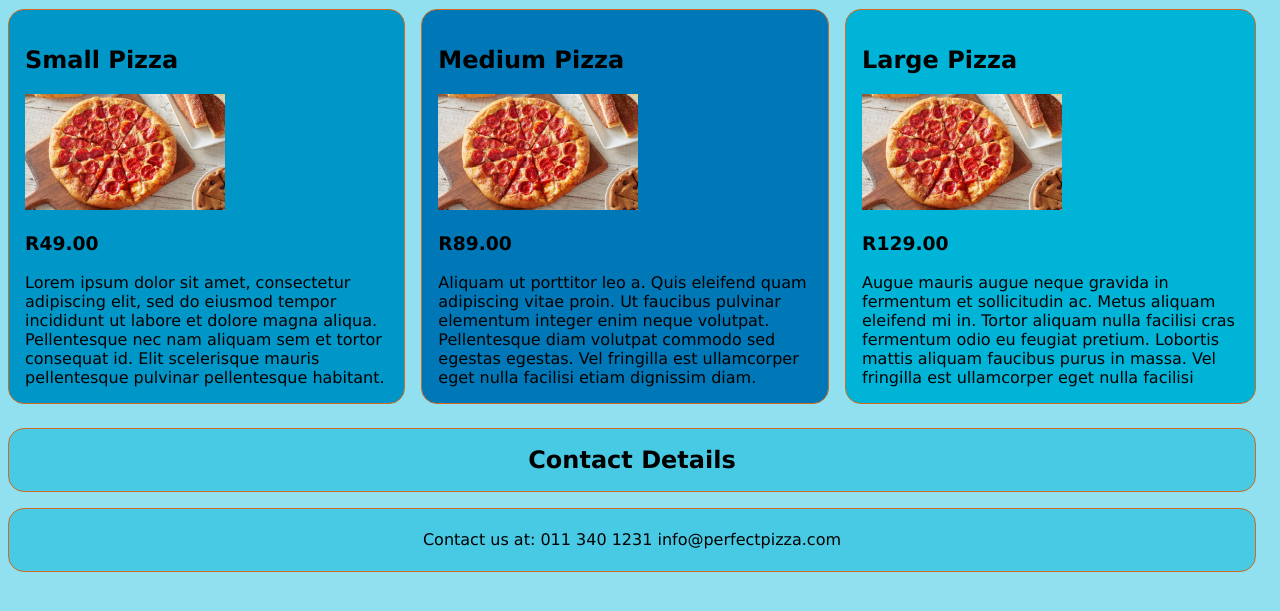
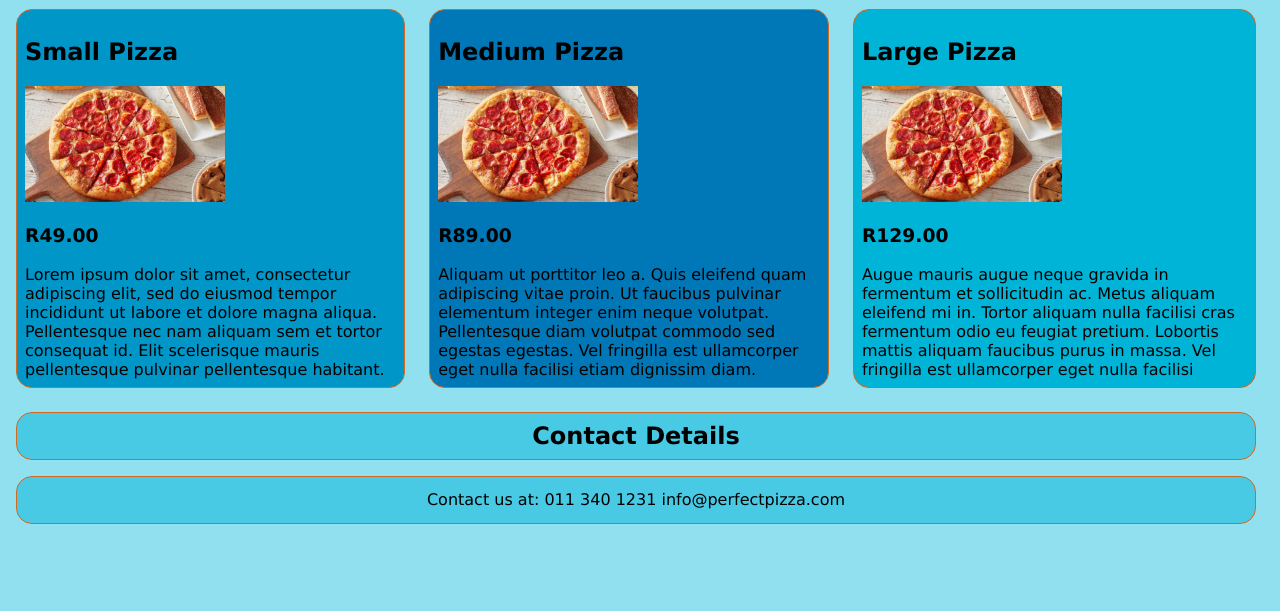
Before and after one commit to sakhile217/perfect-pizza, a plain HTML site: page index.html in a window 1280 px wide. Shown: the part 45-656 px from the top of the page. Drawn offline with Linux system fonts and the light colour scheme.

Commit message:
Commit background

```diff
--- a/style.css
+++ b/style.css
@@ -1,5 +1,5 @@
 body {
-background-color: rgba(0, 0, 205, 0.692) ;
+background-color: rgba(0, 147, 205, 0.897) ;
 font-family: Verdana, Geneva, Tahoma, sans-serif;
 
 }
@@ -18,9 +18,9 @@ font-family: Verdana, Geneva, Tahoma, sans-serif;
 
 .pizza {
     border: 1px solid chocolate;
-    padding: 1em;
+    padding: 0.5em;
     margin: 1em;
-margin-left: 0em;
+margin-left: 0.5em;
 margin-bottom: 0.5em;
 border-radius: 1em;
 width: 40px;
```
